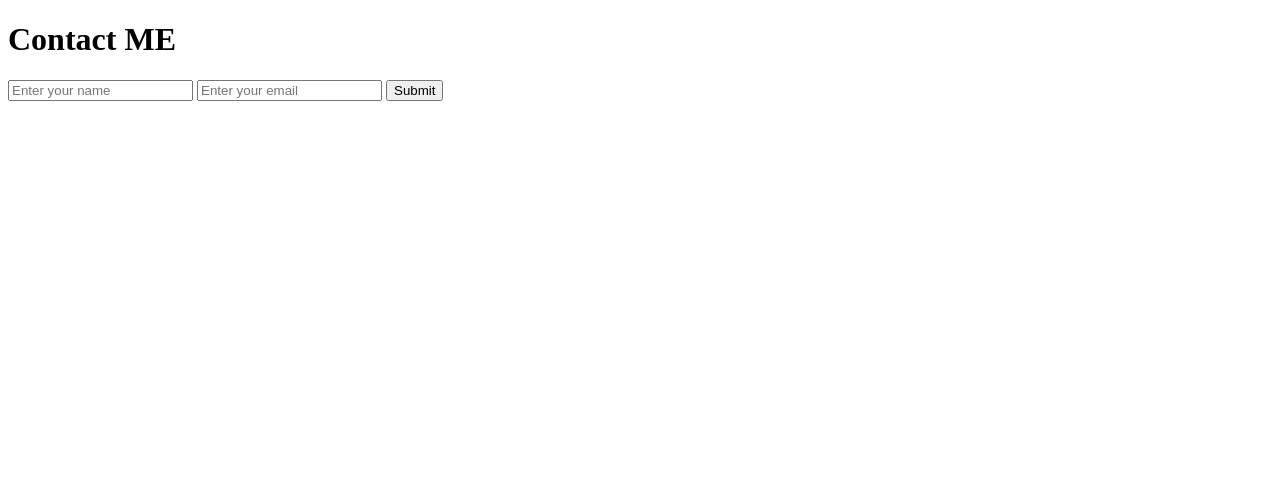
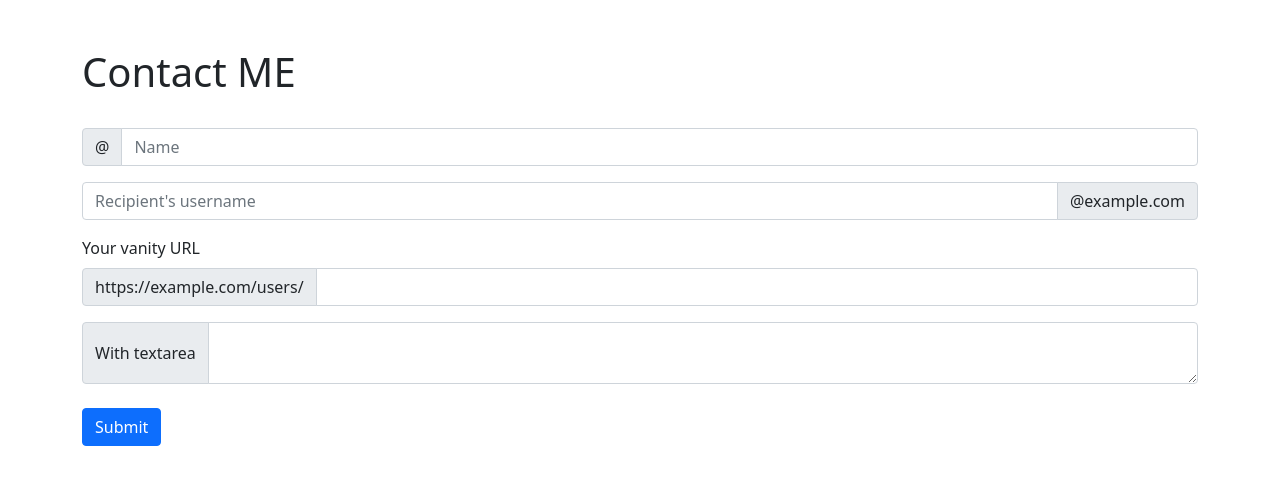
Before and after one commit to adbazage/my-Portfolio, a plain HTML site: page contact.html in a window 1280 px wide. Drawn offline with nearby package versions, Linux system fonts and the light colour scheme.

Commit message:
improved contact

```diff
--- a/contact.html
+++ b/contact.html
@@ -1,17 +1,56 @@
-<!DOCTYPE html>
+<!doctype html>
 <html lang="en">
-<head>
-    <meta charset="UTF-8">
-    <meta http-equiv="X-UA-Compatible" content="IE=edge">
-    <meta name="viewport" content="width=device-width, initial-scale=1.0">
-    <title>Contact ME</title>
-</head>
-<body>
-   <h1>Contact ME</h1>
-   <form action="">
-    <input type="text" placeholder="Enter your name">
-    <input type="email" placeholder="Enter your email">
-    <input type="submit" value="Submit">
-   </form>
-</body>
+  <head>
+    <!-- Required meta tags -->
+    <meta charset="utf-8">
+    <meta name="viewport" content="width=device-width, initial-scale=1">
+
+    <!-- Bootstrap CSS -->
+    <link href="https://cdn.jsdelivr.net/npm/bootstrap@5.1.3/dist/css/bootstrap.min.css" rel="stylesheet" integrity="sha384-1BmE4kWBq78iYhFldvKuhfTAU6auU8tT94WrHftjDbrCEXSU1oBoqyl2QvZ6jIW3" crossorigin="anonymous">
+
+    <title>Contact</title>
+  </head>
+  <body>
+
+<div class="container">
+    <br><br>
+    <h1>Contact ME</h1>
+
+    <br>
+    <div class="input-group mb-3">
+        <span class="input-group-text" id="basic-addon1">@</span>
+        <input type="text" class="form-control" placeholder="Name" aria-label="Username" aria-describedby="basic-addon1">
+      </div>
+
+      <div class="input-group mb-3">
+        <input type="text" class="form-control" placeholder="Recipient's username" aria-label="Recipient's username" aria-describedby="basic-addon2">
+        <span class="input-group-text" id="basic-addon2">@example.com</span>
+      </div>
+
+      <label for="basic-url" class="form-label">Your vanity URL</label>
+      <div class="input-group mb-3">
+        <span class="input-group-text" id="basic-addon3">https://example.com/users/</span>
+        <input type="text" class="form-control" id="basic-url" aria-describedby="basic-addon3">
+      </div>
+
+      <div class="input-group">
+        <span class="input-group-text">With textarea</span>
+        <textarea class="form-control" aria-label="With textarea"></textarea>
+      </div>
+
+<br>
+
+      <button class="btn btn-primary">Submit</button>
+    </div>
+    <!-- Optional JavaScript; choose one of the two! -->
+
+    <!-- Option 1: Bootstrap Bundle with Popper -->
+    <script src="https://cdn.jsdelivr.net/npm/bootstrap@5.1.3/dist/js/bootstrap.bundle.min.js" integrity="sha384-ka7Sk0Gln4gmtz2MlQnikT1wXgYsOg+OMhuP+IlRH9sENBO0LRn5q+8nbTov4+1p" crossorigin="anonymous"></script>
+
+    <!-- Option 2: Separate Popper and Bootstrap JS -->
+    <!--
+    <script src="https://cdn.jsdelivr.net/npm/@popperjs/core@2.10.2/dist/umd/popper.min.js" integrity="sha384-7+zCNj/IqJ95wo16oMtfsKbZ9ccEh31eOz1HGyDuCQ6wgnyJNSYdrPa03rtR1zdB" crossorigin="anonymous"></script>
+    <script src="https://cdn.jsdelivr.net/npm/bootstrap@5.1.3/dist/js/bootstrap.min.js" integrity="sha384-QJHtvGhmr9XOIpI6YVutG+2QOK9T+ZnN4kzFN1RtK3zEFEIsxhlmWl5/YESvpZ13" crossorigin="anonymous"></script>
+    -->
+  </body>
 </html>
```
Also changed, not shown: feature.html (added, +12 -0 lines), 2 other files.
